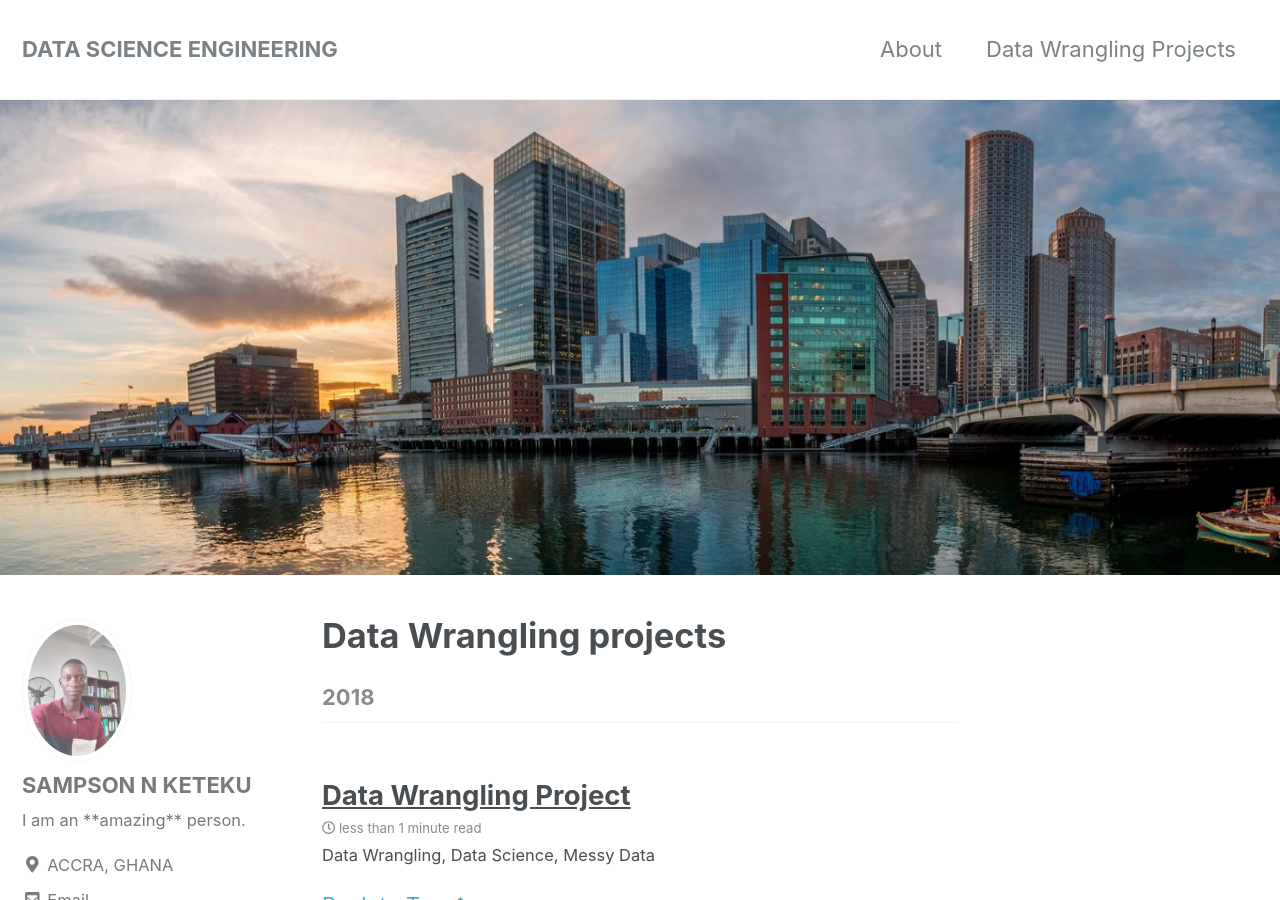
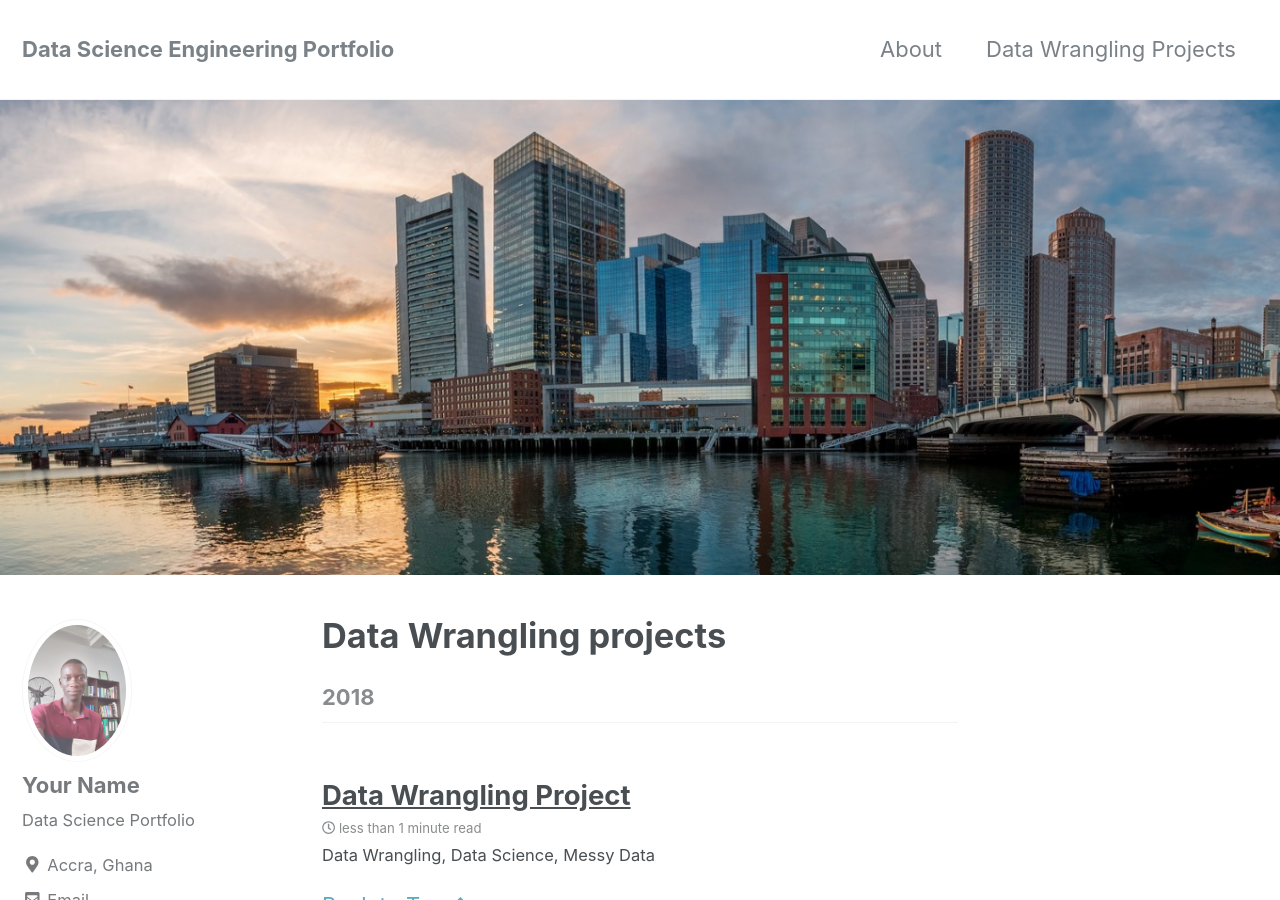
Before and after one commit to McSampson/McSampson.github.io, a Jekyll site: the page built from _pages/machinelearning.md, in a window 1280 px wide and 900 px high. Built offline with Jekyll 4.4.1, drawn with Linux system fonts in a browser that asks for light colours; nearby versions of some CDN libraries; part of the change alters nothing that is shown; some of the changed text lies outside the part shown.

Commit message:
new github

```diff
--- a/_config.yml
+++ b/_config.yml
@@ -5,32 +5,22 @@
 # For technical reasons, this file is *NOT* reloaded automatically when you use
 # `jekyll serve`. If you change this file, please restart the server process.
 
-# Theme Settings
-#
-# Review documentation to determine if you should use `theme` or `remote_theme`
-# https://mmistakes.github.io/minimal-mistakes/docs/quick-start-guide/#installing-the-theme
-
-# theme                  : "minimal-mistakes-jekyll"
-# remote_theme           : "mmistakes/minimal-mistakes"
 minimal_mistakes_skin    : "default" # "air", "aqua", "contrast", "dark", "dirt", "neon", "mint", "plum", "sunrise"
 
 # Site Settings
 locale                   : "en-US"
-title                    : "DATA SCIENCE ENGINEERING"
+title                    : "Data Science Engineering Portfolio"
 title_separator          : "-"
-subtitle                 : # site tagline that appears below site title in masthead
-name                     : "SAMPSON N KETEKU"
-description              : "Machine Learning Engineering Portfolio"
-url                      : https://github.com/McSampson
+name                     : "Sampson N Ketetu"
+description              : "Machine Learning Engineering"
+url                      : # the base hostname & protocol for your site e.g. "https://mmistakes.github.io"
 baseurl                  : # the subpath of your site, e.g. "/blog"
 repository               : # GitHub username/repo-name e.g. "mmistakes/minimal-mistakes"
 teaser                   : # path of fallback teaser image, e.g. "/assets/images/500x300.png"
-logo                     : # path of logo image to display in the masthead, e.g. "/assets/images/88x88.png"
-masthead_title           : # overrides the website title displayed in the masthead, use " " for no title
 # breadcrumbs            : false # true, false (default)
 words_per_minute         : 200
 comments:
-  provider               : # false (default), "disqus", "discourse", "facebook", "staticman", "staticman_v2", "utterances", "custom"
+  provider               : # false (default), "disqus", "discourse", "facebook", "google-plus", "staticman", "staticman_v2" "custom"
   disqus:
     shortname            : # https://help.disqus.com/customer/portal/articles/466208-what-s-a-shortname-
   discourse:
@@ -40,13 +30,10 @@ comments:
     appid                :
     num_posts            : # 5 (default)
     colorscheme          : # "light" (default), "dark"
-  utterances:
-    theme                : # "github-light" (default), "github-dark"
-    issue_term           : # "pathname" (default)
 staticman:
   allowedFields          : # ['name', 'email', 'url', 'message']
   branch                 : # "master"
-  commitMessage          : # "New comment by {fields.name}"
+  commitMessage          : # "New comment."
   filename               : # comment-{@timestamp}
   format                 : # "yml"
   moderation             : # true
@@ -59,7 +46,6 @@ staticman:
       type               : # "date"
       options:
         format           : # "iso8601" (default), "timestamp-seconds", "timestamp-milliseconds"
-  endpoint               : # URL of your own deployment with trailing slash, will fallback to the public instance
 reCaptcha:
   siteKey                :
   secret                 :
@@ -67,15 +53,7 @@ atom_feed:
   path                   : # blank (default) uses feed.xml
 search                   : # true, false (default)
 search_full_content      : # true, false (default)
-search_provider          : # lunr (default), algolia, google
-algolia:
-  application_id         : # YOUR_APPLICATION_ID
-  index_name             : # YOUR_INDEX_NAME
-  search_only_api_key    : # YOUR_SEARCH_ONLY_API_KEY
-  powered_by             : # true (default), false
-google:
-  search_engine_id       : # YOUR_SEARCH_ENGINE_ID
-  instant_search         : # false (default), true
+
 # SEO Related
 google_site_verification :
 bing_site_verification   :
@@ -102,57 +80,40 @@ analytics:
   provider               : false # false (default), "google", "google-universal", "custom"
   google:
     tracking_id          :
-    anonymize_ip         : # true, false (default)
 
 
 # Site Author
 author:
-  name             : "SAMPSON N KETEKU"
-  avatar           : "/images/sam.jpg"
-  bio              : "I am an **amazing** person."
-  location         : "ACCRA, GHANA"
+  name             : "Your Name"
+  avatar           : "/images/bio-pic-2.jpg" # path of avatar image, e.g. "/assets/images/bio-photo.jpg"
+  bio              : "Data Science Portfolio"
+  location         : "Accra, Ghana"
   email            : "samps69@yahoo.com"
-  links:
-    - label: "Email"
-      icon: "fas fa-fw fa-envelope-square"
-      # url: mailto:your.name@email.com
-    - label: "Website"
-      icon: "fas fa-fw fa-link"
-      # url: "https://your-website.com"
-    - label: "Twitter"
-      icon: "fab fa-fw fa-twitter-square"
-      # url: "https://twitter.com/"
-    - label: "Facebook"
-      icon: "fab fa-fw fa-facebook-square"
-      # url: "https://facebook.com/"
-    - label: "GitHub"
-      icon: "fab fa-fw fa-github"
-      # url: "https://github.com/"
-    - label: "Instagram"
-      icon: "fab fa-fw fa-instagram"
-      # url: "https://instagram.com/"
-
-# Site Footer
-footer:
-  links:
-    - label: "Twitter"
-      icon: "fab fa-fw fa-twitter-square"
-      # url:
-    - label: "Facebook"
-      icon: "fab fa-fw fa-facebook-square"
-      # url:
-    - label: "GitHub"
-      icon: "fab fa-fw fa-github"
-      # url:
-    - label: "GitLab"
-      icon: "fab fa-fw fa-gitlab"
-      # url:
-    - label: "Bitbucket"
-      icon: "fab fa-fw fa-bitbucket"
-      # url:
-    - label: "Instagram"
-      icon: "fab fa-fw fa-instagram"
-      # url:
+  uri              :
+  home             : # null (default), "absolute or relative url to link to author home"
+  bitbucket        :
+  codepen          :
+  dribbble         :
+  flickr           :
+  facebook         :
+  foursquare       :
+  github           : "McSampson"
+  gitlab           :
+  google_plus      :
+  keybase          :
+  instagram        :
+  lastfm           :
+  linkedin         : "https://www.linkedin.com/in/sampson-keteku-n-705929107"
+  pinterest        :
+  soundcloud       :
+  stackoverflow    : # "123456/username" (the last part of your profile url, e.g. https://stackoverflow.com/users/123456/username)
+  steam            : # "steamId" (the last part of your profile url, e.g. https://steamcommunity.com/id/steamId/)
+  tumblr           :
+  twitter          :
+  vine             :
+  weibo            :
+  xing             :
+  youtube          : # "https://youtube.com/c/MichaelRoseDesign"
 
 
 # Reading Files
@@ -215,7 +176,7 @@ kramdown:
 # Sass/SCSS
 sass:
   sass_dir: _sass
-  style: compressed # https://sass-lang.com/documentation/file.SASS_REFERENCE.html#output_style
+  style: compressed # http://sass-lang.com/documentation/file.SASS_REFERENCE.html#output_style
 
 
 # Outputting
@@ -231,7 +192,7 @@ plugins:
   - jekyll-sitemap
   - jekyll-gist
   - jekyll-feed
-  - jekyll-include-cache
+  - jemoji
 
 # mimic GitHub Pages with --safe
 whitelist:
@@ -239,7 +200,7 @@ whitelist:
   - jekyll-sitemap
   - jekyll-gist
   - jekyll-feed
-  - jekyll-include-cache
+  - jemoji
 
 
 # Archives
@@ -250,8 +211,8 @@ whitelist:
 #  - Archive page should exist at path when using Liquid method or you can
 #    expect broken links (especially with breadcrumbs enabled)
 #  - <base_path>/tags/my-awesome-tag/index.html ~> path: /tags/
-#  - <base_path>/categories/my-awesome-category/index.html ~> path: /categories/
-#  - <base_path>/my-awesome-category/index.html ~> path: /
+#  - <base_path/categories/my-awesome-category/index.html ~> path: /categories/
+#  - <base_path/my-awesome-category/index.html ~> path: /
 category_archive:
   type: liquid
   path: /categories/
@@ -272,7 +233,7 @@ tag_archive:
 
 
 # HTML Compression
-# - https://jch.penibelst.de/
+# - http://jch.penibelst.de/
 compress_html:
   clippings: all
   ignore:
@@ -292,3 +253,11 @@ defaults:
       comments: # true
       share: true
       related: true
+
+  # _pages
+  - scope:
+      path: ""
+      type: pages
+    values:
+      layout: single
+      author_profile: true
```
Also changed, not shown: images/bio-pic-2.jpg, images/sam.jpg (deleted), 1 other file.
